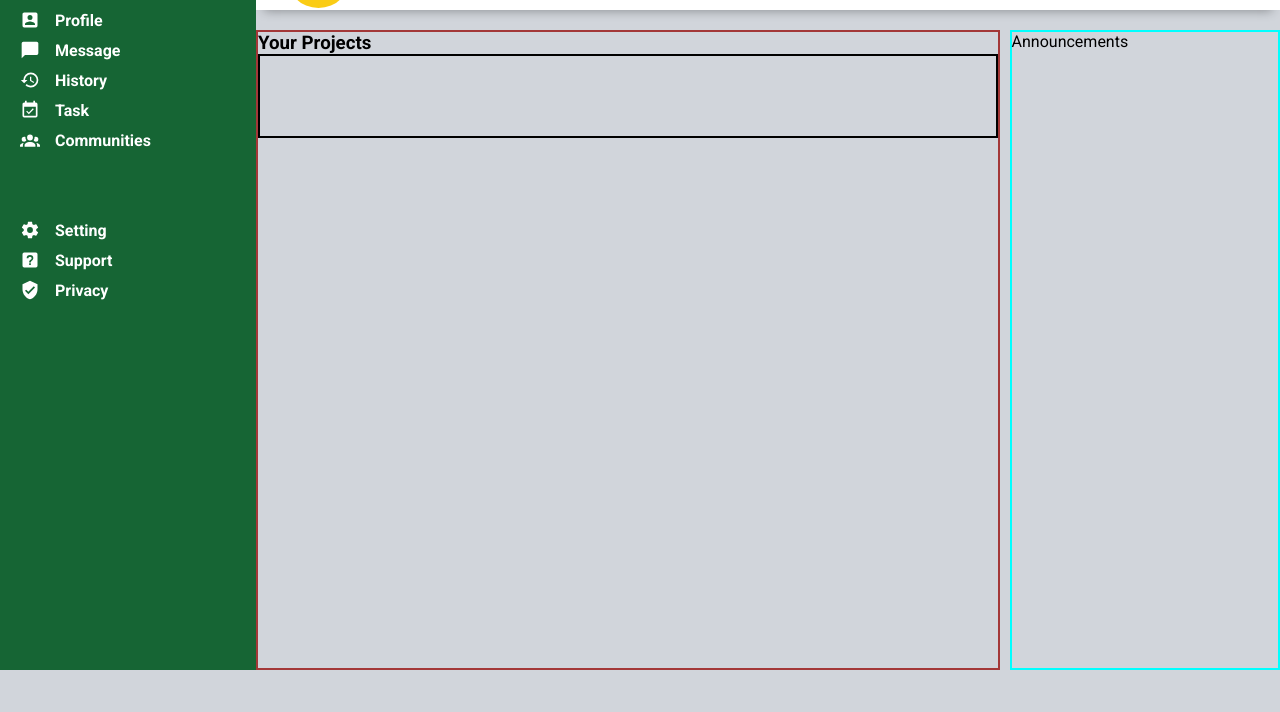
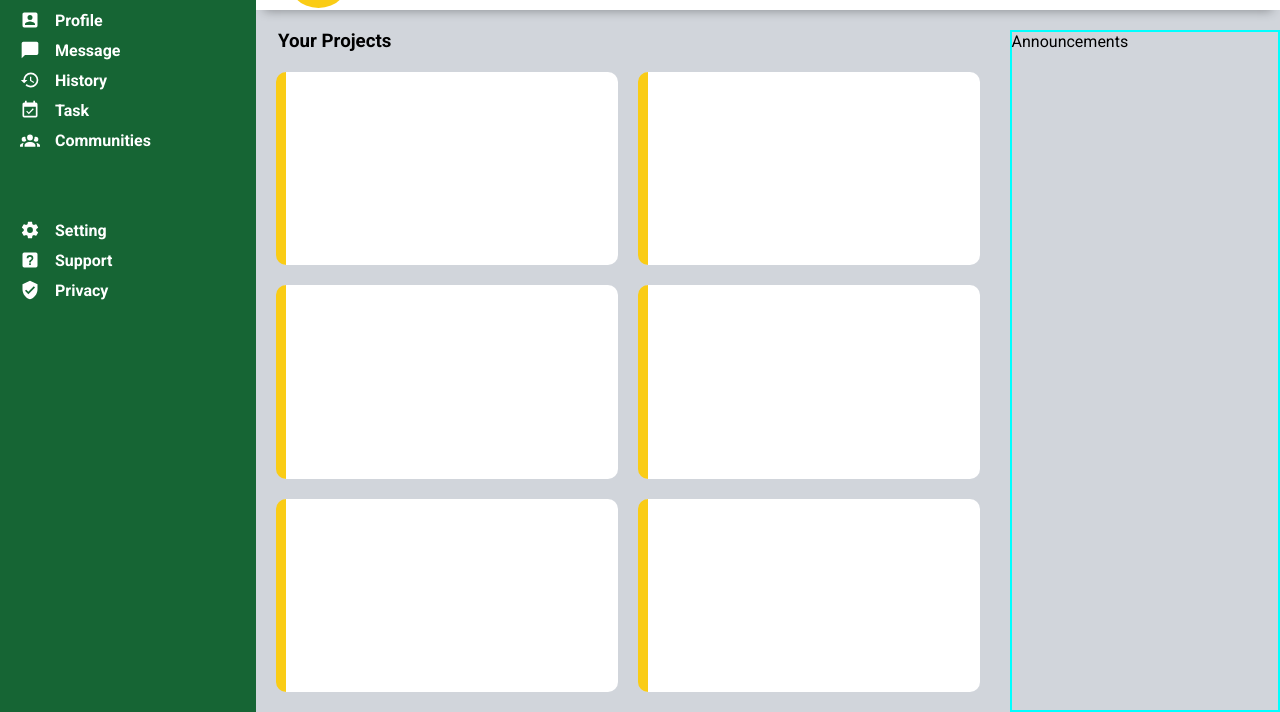
Before and after one commit to prasunTimalsina/dashboard, a plain HTML site: page index.html in a window 1280 px wide. Shown: the part 130-842 px from the top of the page. Before the commit the page ends 800 px from the top, so only its background shows below. Drawn offline with Linux system fonts and the light colour scheme.

Commit message:
Add box for projects

```diff
--- a/style.css
+++ b/style.css
@@ -183,11 +183,13 @@ a {
   gap: 10px;
 }
 .projects {
-  border: 2px solid rgb(163, 56, 56);
+  display: grid;
+  grid-template-rows: 1fr 30fr;
 }
-
+.project-heading {
+  margin-left: 22px;
+}
 .shown-project {
-  border: 2px solid black;
   padding: 20px;
   display: grid;
   grid-template-columns: 1fr 1fr;
```
